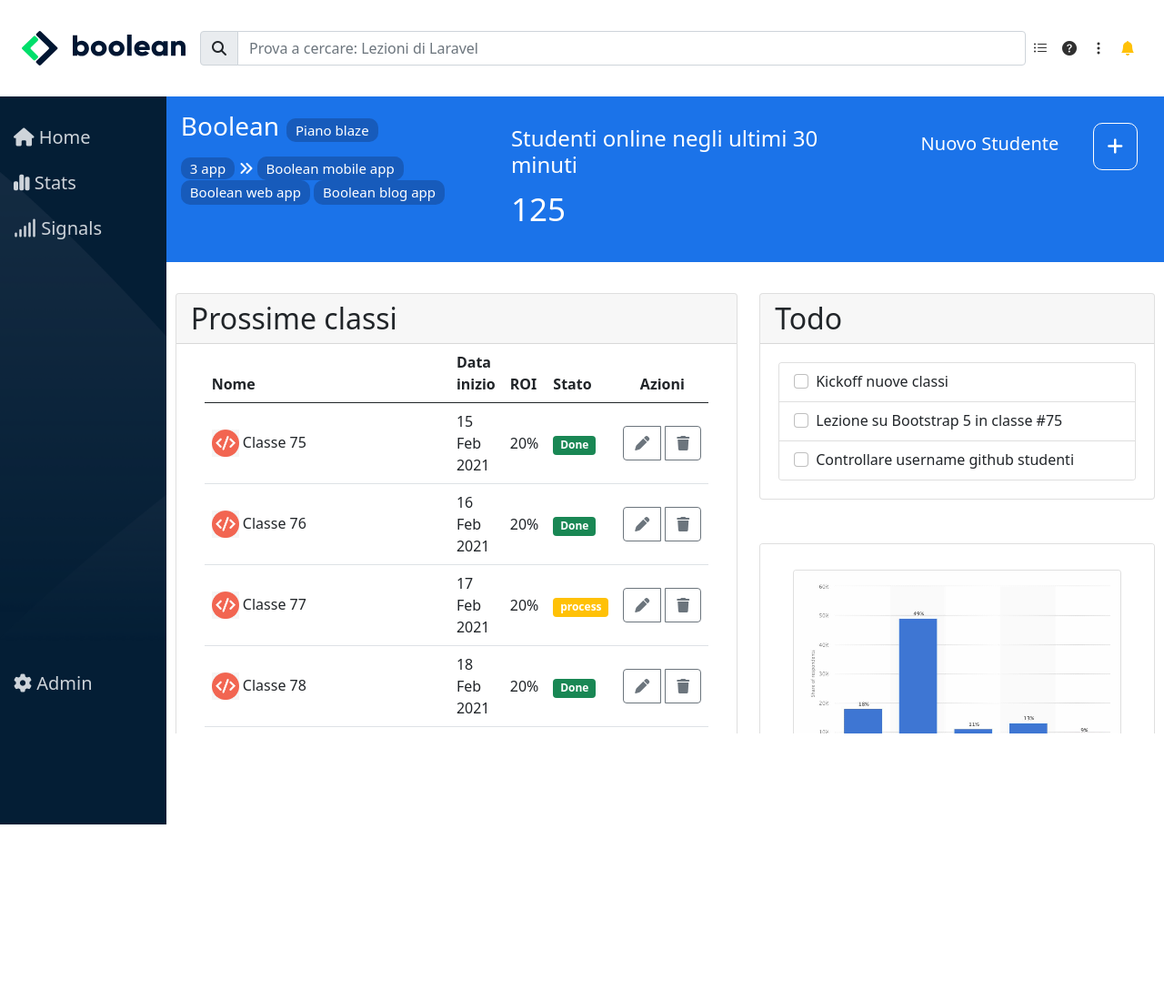
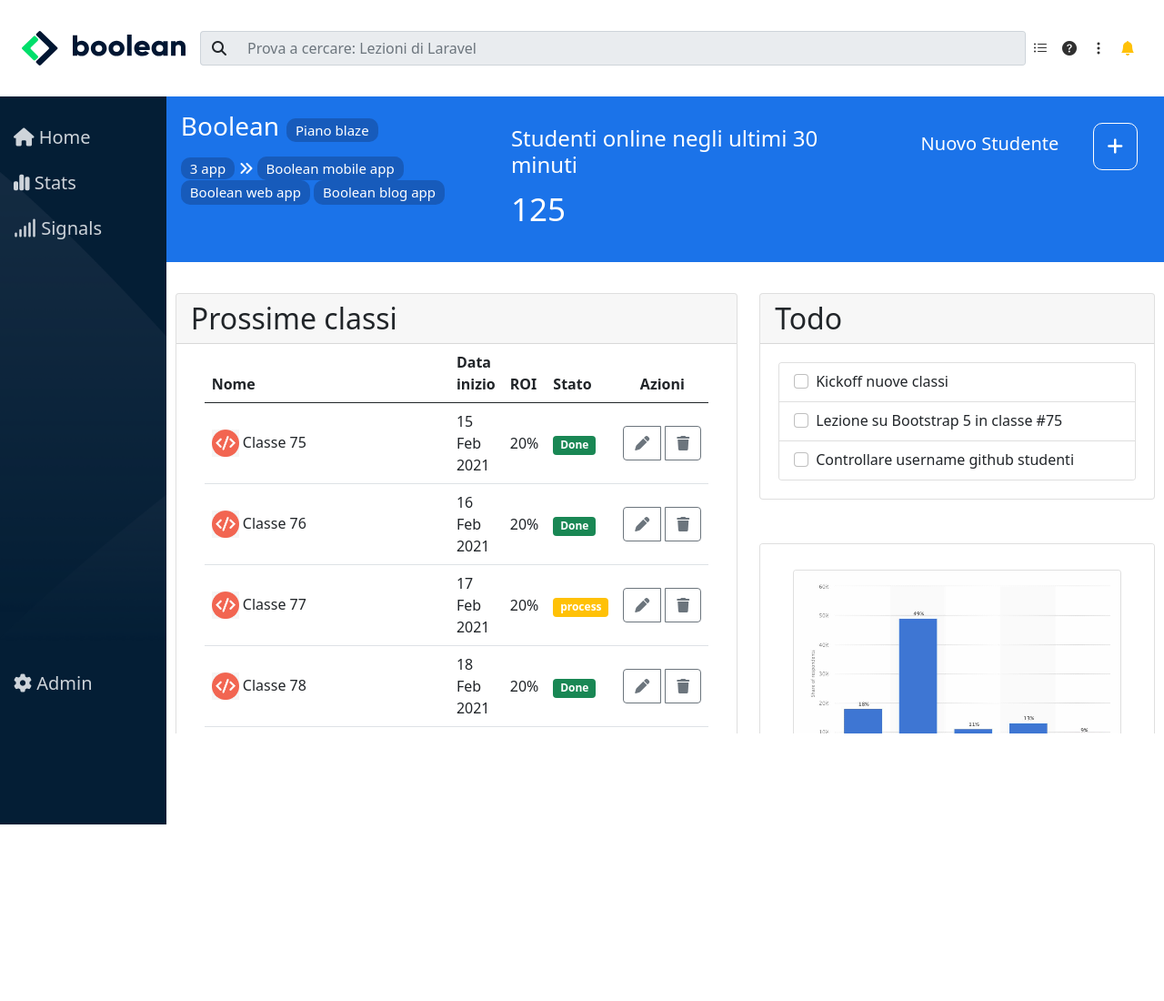
Before and after one commit to lucadisanto7/html-css-bootstrap-dashboard, a plain HTML site: page index.html in a window 1280 px wide. Shown: the top 1100 px of the page at 91% size. Drawn offline with nearby package versions, Linux system fonts and the light colour scheme.

Commit message:
[FIX] FIxed html and css navbar

```diff
--- a/css/style.css
+++ b/css/style.css
@@ -16,6 +16,7 @@ body {
 }
 header .form-control {
     margin: auto;
+    border-left: 0px;
 }
 .main-content {
     width: calc(100% - 80px);
@@ -133,6 +134,10 @@ header .content {
 .hover-bg-grey:hover{
     background-color: #d8d8d8;
 }
+.bg-lightgrey{
+    background-color: #e9ecef;
+}
+
 /* END OF STYLING */
 
 
@@ -157,8 +162,8 @@ header .content {
     height: 50px;
     border: 0;
 }
-.w-100{
-    flex-basis: 100%;
+.input-group-text{
+    border-right: 0px;
 }
 /* END OF NAVBAR */
 
--- a/index.html
+++ b/index.html
@@ -19,12 +19,10 @@
                         <img src="./img/mobile-logo.png" class="mobile-logo d-lg-none" alt="mobile-logo">
                         <img src="./img/logo.svg" width="180px" height="80px" class="logo-2 d-none d-lg-inline-block" alt="mobile-logo">
                     </a>
-                    <form action="" class="w-100">
                         <div class="input-group flex-nowrap">
                             <span class="input-group-text" id="addon-wrapping"><i class="fa fa-search"></i></span>
-                            <input type="search" class="form-control" placeholder="Prova a cercare: Lezioni di Laravel" aria-label="Username" aria-describedby="addon-wrapping">
+                            <input type="search" class="form-control bg-lightgrey" placeholder="Prova a cercare: Lezioni di Laravel" aria-label="Username" aria-describedby="addon-wrapping">
                         </div>
-                    </form>
                     <a class="nav-link d-lg-none d-xl-none" href="#" role="button" data-bs-toggle="dropdown"><i class="bi bi-bell-fill c-orange"></i></a>
                     <ul class="dropdown-menu position-absolute dropdown-menu-end d-lg-none">
                       <li><a class="dropdown-item" href="#">Profilo</a></li>
```
